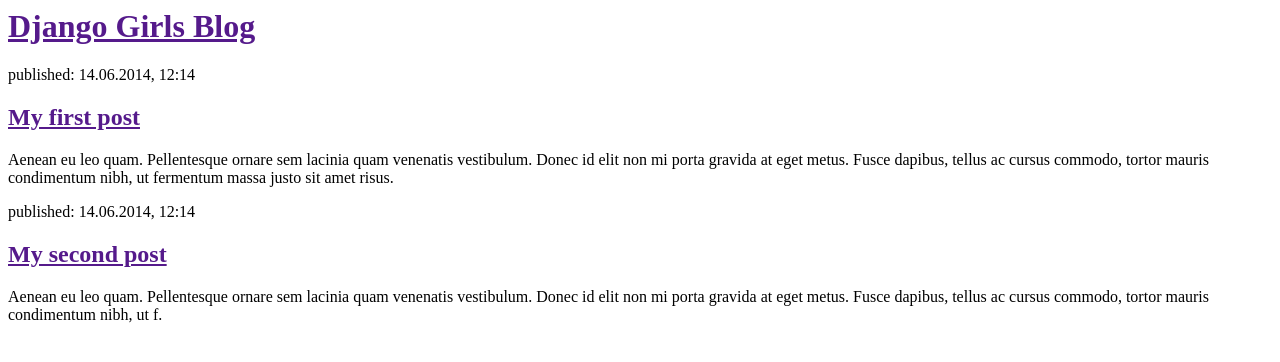
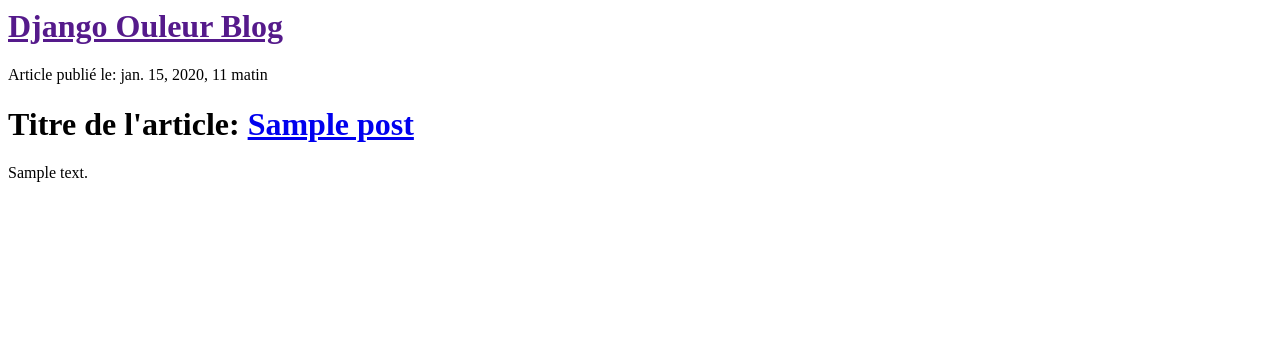
Before and after one commit to Ouleur/django-blog, a Django app: template blog/templates/blog/post_list.html in a window 1280 px wide. Shown: the top 362 px of the page. Run offline with Django 3.2, Linux system fonts and the light colour scheme; the template is opened without the code that fills it: values that come from a table or form of the project are taken from there, others are empty; tables that the repository leaves empty hold one stand-in row (values such as "Sample post").

Commit message:
nouvelle modification pour le template.

```diff
--- a/blog/templates/blog/post_list.html
+++ b/blog/templates/blog/post_list.html
@@ -1,22 +1,21 @@
 <html>
     <head>
-        <title>Django Girls blog</title>
+        <title>Django Ouleur blog</title>
     </head>
     <body>
         <div>
-            <h1><a href="">Django Girls Blog</a></h1>
+            <h1><a href="">Django Ouleur Blog</a></h1>
         </div>
 
         <div>
-            <p>published: 14.06.2014, 12:14</p>
-            <h2><a href="">My first post</a></h2>
-            <p>Aenean eu leo quam. Pellentesque ornare sem lacinia quam venenatis vestibulum. Donec id elit non mi porta gravida at eget metus. Fusce dapibus, tellus ac cursus commodo, tortor mauris condimentum nibh, ut fermentum massa justo sit amet risus.</p>
-        </div>
-
-        <div>
-            <p>published: 14.06.2014, 12:14</p>
-            <h2><a href="">My second post</a></h2>
-            <p>Aenean eu leo quam. Pellentesque ornare sem lacinia quam venenatis vestibulum. Donec id elit non mi porta gravida at eget metus. Fusce dapibus, tellus ac cursus commodo, tortor mauris condimentum nibh, ut f.</p>
+            <!-- {{posts}} -->
+            {% for post in posts %}
+            	<div>
+            		<p>Article publié le: {{ post.published_date }}</p>
+            		<h1>Titre de l'article: <a href='#'>{{ post.title }}</a></h1>
+            		<p>{{ post.text|linebreaks }}</p>
+            	</div>
+			{% endfor %}
         </div>
     </body>
 </html>
--- a/blog/views.py
+++ b/blog/views.py
@@ -1,6 +1,9 @@
 from django.shortcuts import render
+from django.utils import timezone
+from .models import Post
 
 # Create your views here.
 
 def post_list(request):
-	return render(request, 'blog/post_list.html', {})
+	posts = Post.objects.filter(published_date__lte=timezone.now()).order_by("published_date")
+	return render(request, 'blog/post_list.html', {'posts':posts})
```
